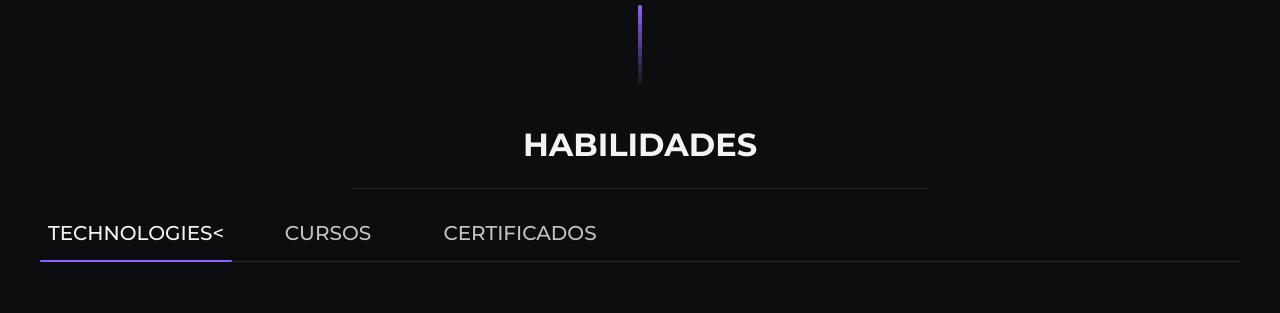
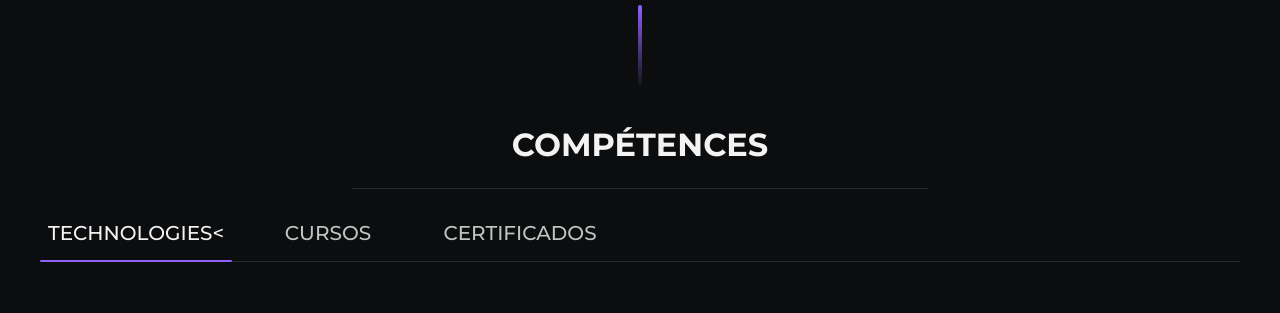
Before and after one commit to Adromane/Portfolio, a website: page index.html in a window 1280 px wide. Shown: the part 1420-1733 px from the top of the page. Drawn offline with nearby package versions, Linux system fonts and the light colour scheme; a web font is replaced by a local one.

Commit message:
commit push

```diff
--- a/index.html
+++ b/index.html
@@ -217,7 +217,7 @@
 
     <section id="habilities">
         <section>
-            <h1 class="subtitle">HABILIDADES</h1>
+            <h1 class="subtitle">COMPÉTENCES</h1>
             <div class="line-subtitle"></div>
 
             <div class="menu-habilities">
```
